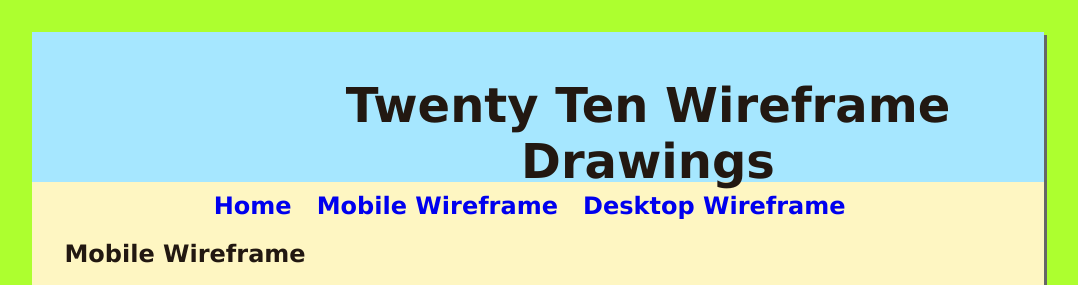
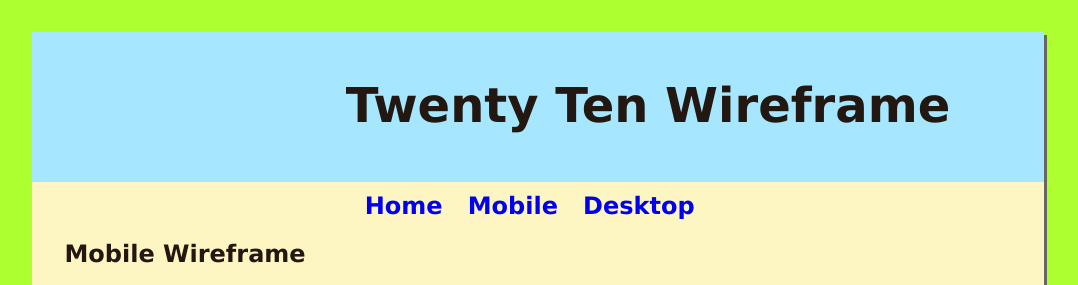
Before and after one commit to astrohmr6/CIS216, a plain HTML site: page module10/mobile.html in a window 1280 px wide. Shown: the top 285 px of the page, without its empty margins (102-1180 px from the left). Drawn offline with Linux system fonts and the light colour scheme.

Commit message:
Update mobile.html

```diff
--- a/module10/mobile.html
+++ b/module10/mobile.html
@@ -15,13 +15,13 @@
 <body>
 <div id="wrapper">
     <header>
-        <h1>Twenty Ten Wireframe Drawings</h1>
+        <h1>Twenty Ten Wireframe</h1>
     </header>
 
     <nav>
         <a href="index.html">Home</a> &nbsp;
-        <a href="mobile.html">Mobile Wireframe</a> &nbsp;
-        <a href="desktop.html">Desktop Wireframe</a> &nbsp;
+        <a href="mobile.html">Mobile</a> &nbsp;
+        <a href="desktop.html">Desktop</a> &nbsp;
     </nav>
 
     <main>
```
